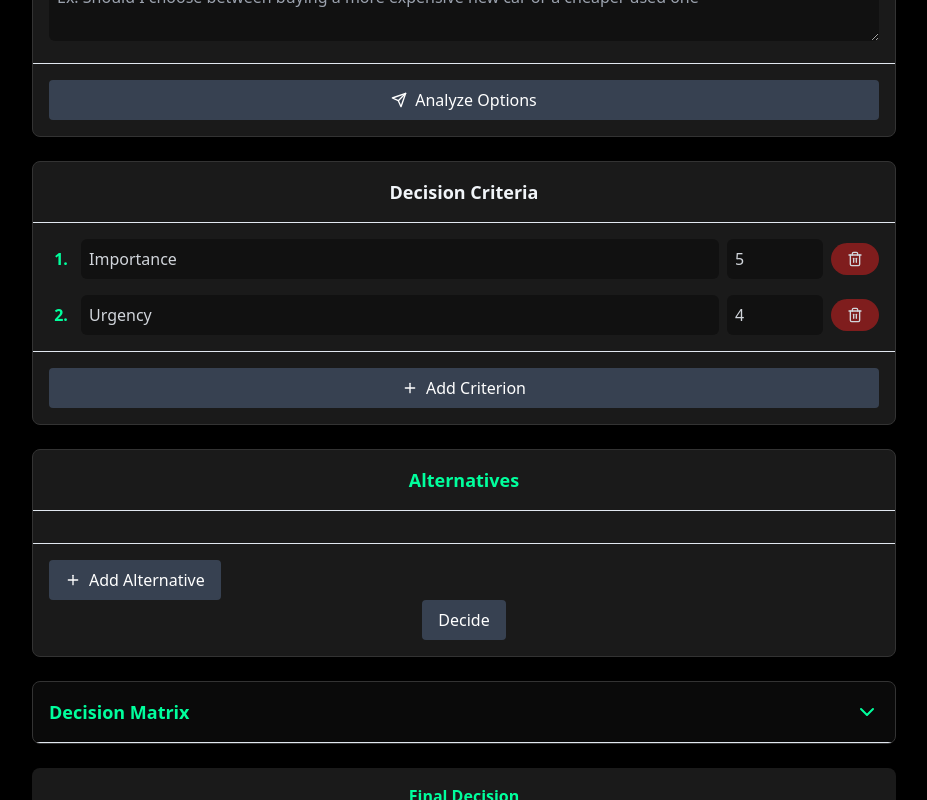
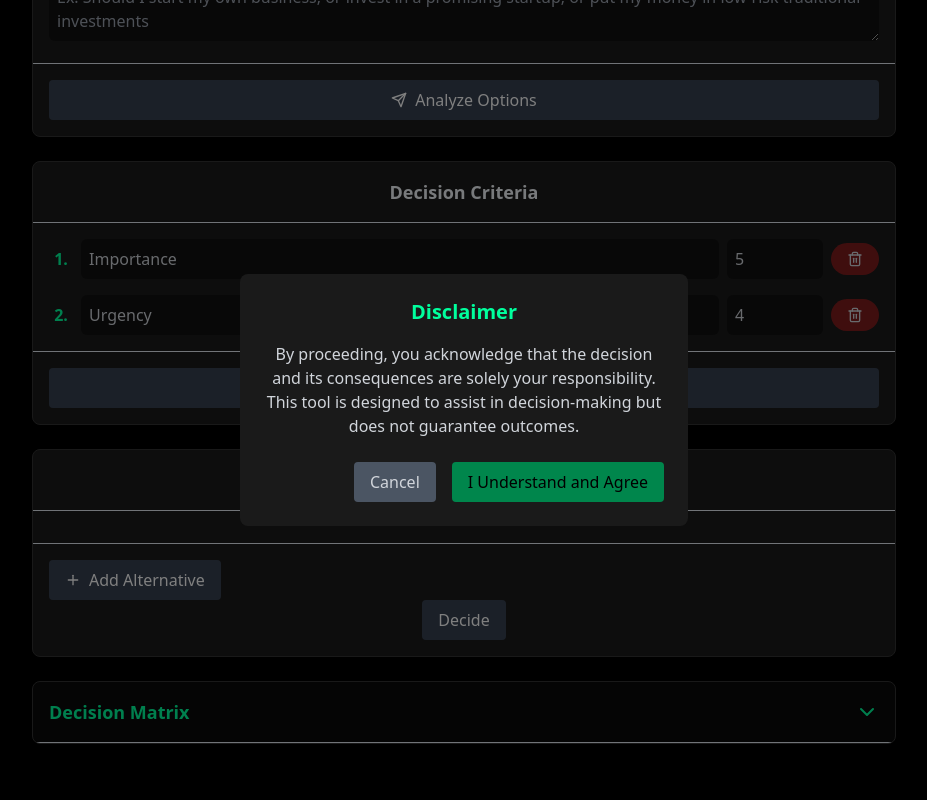
Before and after one commit to beloureiro/NS3, a React (Create React App) app: page /NS3/decision-helper in a window 1280 px wide. Both pictures are taken after a click on the button "Decide". Shown: the part 293-1093 px from the top of the page, without its empty margins (176-1103 px from the left). Built offline with nearby package versions, Linux system fonts and the light colour scheme.

Commit message:
botao de disclaimer no decision helper

```diff
--- a/package.json
+++ b/package.json
@@ -58,6 +58,7 @@
     ]
   },
   "devDependencies": {
+    "@babel/plugin-proposal-private-property-in-object": "^7.21.11",
     "autoprefixer": "^10.4.14",
     "gh-pages": "^6.0.0",
     "postcss": "^8.4.27",
--- a/src/QuickTools/DecisionHelper.js
+++ b/src/QuickTools/DecisionHelper.js
@@ -38,7 +38,7 @@ const translations = {
     title: "Advanced Decision Matrix",
     subtitle: "Wisdom lies in weighing all variables before deciding",
     describeDilemma: "Describe your dilemma",
-    dilemmaPlaceholder: "Ex: Should I choose between buying a more expensive new car or a cheaper used one",
+    dilemmaPlaceholder: "Ex: Should I start my own business, or invest in a promising startup, or put my money in low-risk traditional investments",
     analyzeOptions: "Analyze Options",
     decisionCriteria: "Decision Criteria",
     criterionName: "Criterion name",
@@ -54,12 +54,16 @@ const translations = {
     addTwoAlternatives: "Add at least two alternatives to make a decision.",
     bestAlternative: "The best alternative is: {name} with a score of {score}",
     calculationDetails: "Calculation Details",
+    disclaimerTitle: "Disclaimer",
+    disclaimerText: "By proceeding, you acknowledge that the decision and its consequences are solely your responsibility. This tool is designed to assist in decision-making but does not guarantee outcomes.",
+    agree: "I Understand and Agree",
+    cancel: "Cancel",
   },
   pt: {
     title: "Matriz de Decisão Avançada",
     subtitle: "A sabedoria está em ponderar todas as variáveis antes de decidir",
     describeDilemma: "Descreva seu dilema",
-    dilemmaPlaceholder: "Ex: Devo escolher entre comprar um carro novo que é mais caro ou um usado mais barato",
+    dilemmaPlaceholder: "Ex: Devo abrir meu próprio negócio, ou investir em uma startup promissora, ou aplicar meu capital em investimentos tradicionais de baixo risco",
     analyzeOptions: "Analisar Opções",
     decisionCriteria: "Critérios de Decisão",
     criterionName: "Nome do critério",
@@ -75,7 +79,35 @@ const translations = {
     addTwoAlternatives: "Adicione pelo menos duas alternativas para tomar uma decisão.",
     bestAlternative: "A melhor alternativa é: {name} com uma pontuação de {score}",
     calculationDetails: "Detalhes do Cálculo",
+    disclaimerTitle: "Aviso Legal",
+    disclaimerText: "Ao prosseguir, você reconhece que a decisão e suas consequências são de sua exclusiva responsabilidade. Esta ferramenta foi projetada para auxiliar na tomada de decisões, mas não garante resultados.",
+    agree: "Eu Entendo e Concordo",
+    cancel: "Cancelar",
   },
+};
+
+// New DisclaimerModal component
+const DisclaimerModal = ({ isOpen, onClose, onConfirm, language }) => {
+  if (!isOpen) return null;
+
+  const t = translations[language];
+
+  return (
+    <div className="fixed inset-0 bg-black bg-opacity-50 flex items-center justify-center z-50">
+      <div className="bg-[#1a1a1a] p-6 rounded-lg max-w-md w-full">
+        <h2 className="text-xl font-bold mb-4 text-[#00ff9d]">{t.disclaimerTitle}</h2>
+        <p className="mb-6 text-gray-300">{t.disclaimerText}</p>
+        <div className="flex justify-end space-x-4">
+          <Button onClick={onClose} className="bg-gray-600 hover:bg-gray-700">
+            {t.cancel}
+          </Button>
+          <Button onClick={onConfirm} className="bg-[#00864c] hover:bg-[#00ff9d] text-black">
+            {t.agree}
+          </Button>
+        </div>
+      </div>
+    </div>
+  );
 };
 
 const DecisionHelper = () => {
@@ -88,6 +120,7 @@ const DecisionHelper = () => {
   ]);
   const [showMatrix, setShowMatrix] = useState(false);
   const [language, setLanguage] = useState('en');
+  const [isDisclaimerOpen, setIsDisclaimerOpen] = useState(false);
 
   const t = translations[language];
 
@@ -186,6 +219,15 @@ const DecisionHelper = () => {
     if (suggestedCriteria.length > 0) {
       setCriteria([...criteria, ...suggestedCriteria.map(name => ({ name, weight: 3 }))]);
     }
+  };
+
+  const handleDecideClick = () => {
+    setIsDisclaimerOpen(true);
+  };
+
+  const handleDisclaimerConfirm = () => {
+    setIsDisclaimerOpen(false);
+    makeDecision();
   };
 
   return (
@@ -319,7 +361,7 @@ const DecisionHelper = () => {
               <Plus className="mr-2 h-4 w-4" /> {t.addAlternative}
             </Button>
             <Button
-              onClick={makeDecision}
+              onClick={handleDecideClick}
               className="bg-[#374151] hover:bg-[#4a5568] text-white font-medium py-2 px-4 rounded transition-colors duration-300"
             >
               {t.decide}
@@ -419,6 +461,13 @@ const DecisionHelper = () => {
           </Alert>
         )}
       </div>
+
+      <DisclaimerModal
+        isOpen={isDisclaimerOpen}
+        onClose={() => setIsDisclaimerOpen(false)}
+        onConfirm={handleDisclaimerConfirm}
+        language={language}
+      />
     </div>
   );
 };
```
Also changed, not shown: 1 other file (tests, documents, lock files or other folders).
